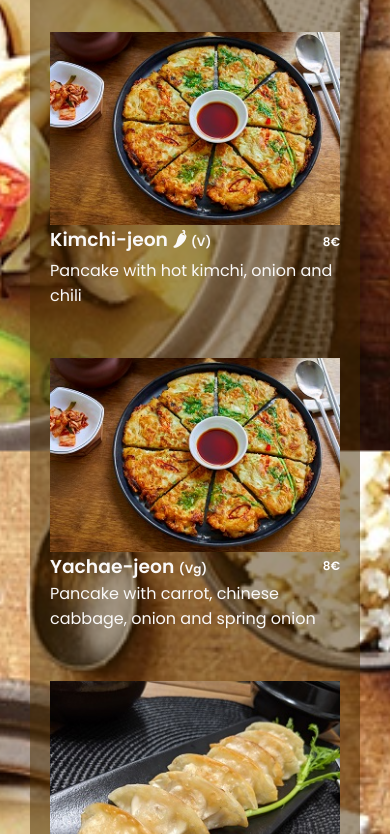
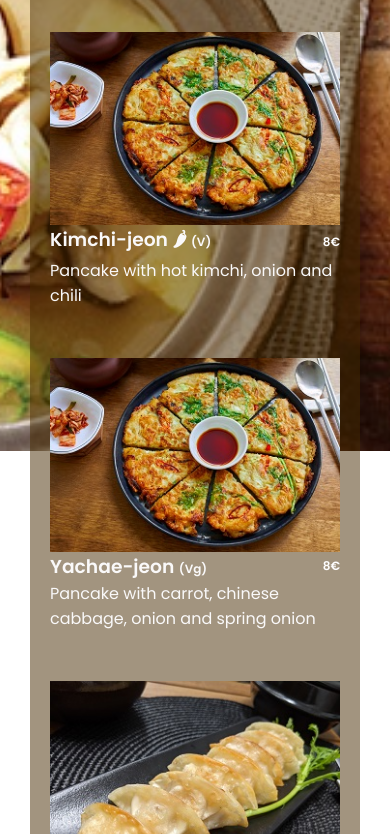
Before and after one commit to qgp9/ecommerce-restaurant, a website: page menu.html in a window 390 px wide. Shown: the part 393-1227 px from the top of the page. Drawn offline with nearby package versions, Linux system fonts and the light colour scheme; a web font is replaced by a local one.

Commit message:
Fix to 'position: fixed' from 'background-attachment' for Iphone

```diff
--- a/css/menustyles.css
+++ b/css/menustyles.css
@@ -28,6 +28,23 @@
   padding: 0;
   box-sizing: border-box;
 }
+/* Change it from background-attachment: fixed For mobile ver.*/
+html::before {
+  content: "";
+  display: block;
+  background-image: url("/images/m22_doenjangstew.jpg");
+  background-position: center;
+  background-repeat: no-repeat;
+  background-size: cover;
+  height: 100vh;
+  width: 100vw;
+  top: 0;
+  bottom: 0;
+  left: 0;
+  right: 0;
+  position: fixed;
+  z-index: -10 !important;
+}
 
 html {
   font-size: 62.5%;
@@ -39,15 +56,22 @@ body {
   font-family: "Poppins", serif;
   font-size: 1.6rem;
   font-weight: 400;
+  color: var(--white);
+}
+/* This makes blurred background image on Iphone.
+body {
+  font-family: "Poppins", serif;
+  font-size: 1.6rem;
+  font-weight: 400;
+  color: var(--white);
   background-attachment: fixed;
   background-color: var(--white);
   background-position: 50% 0;
   background-repeat: no-repeat;
   background-size: cover;
-  color: var(--white);
   background-image: url("/images/m22_doenjangstew.jpg");
 }
-
+*/
 a {
   text-decoration: none !important;
 }
```
